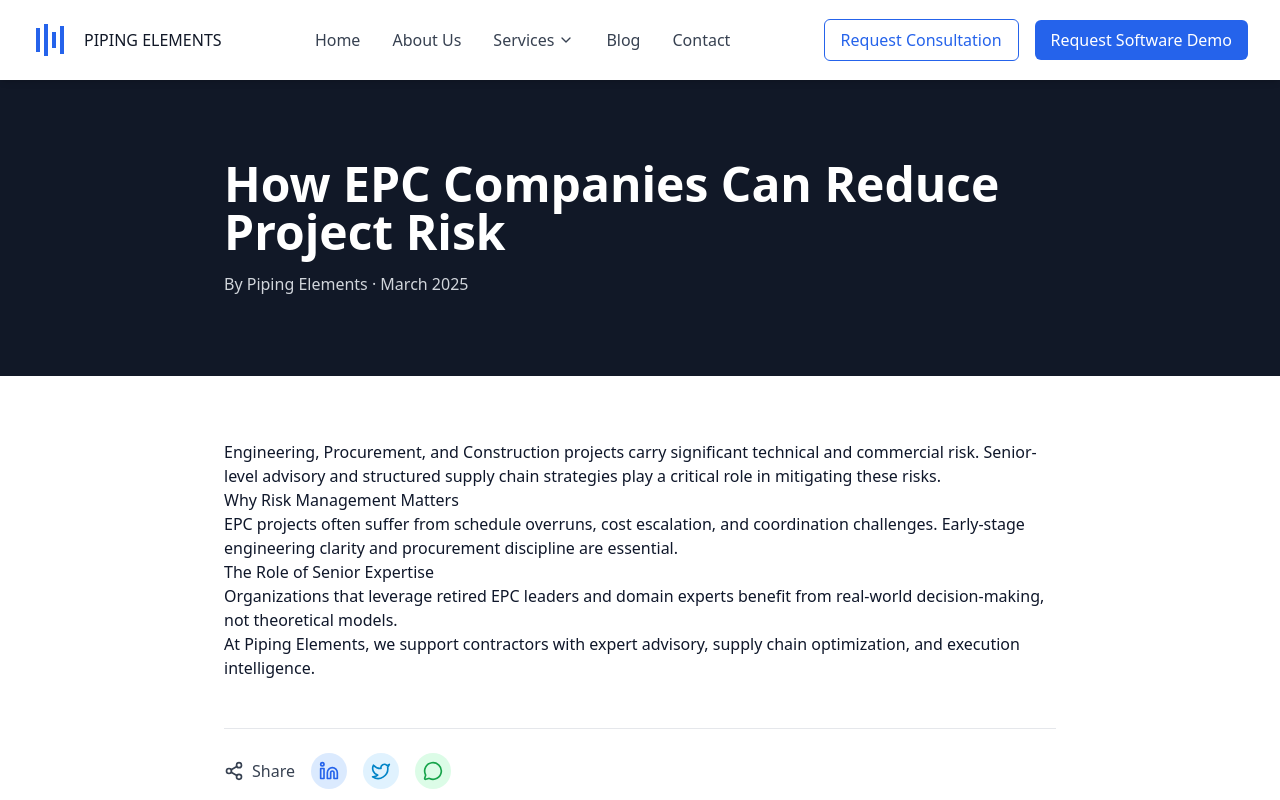
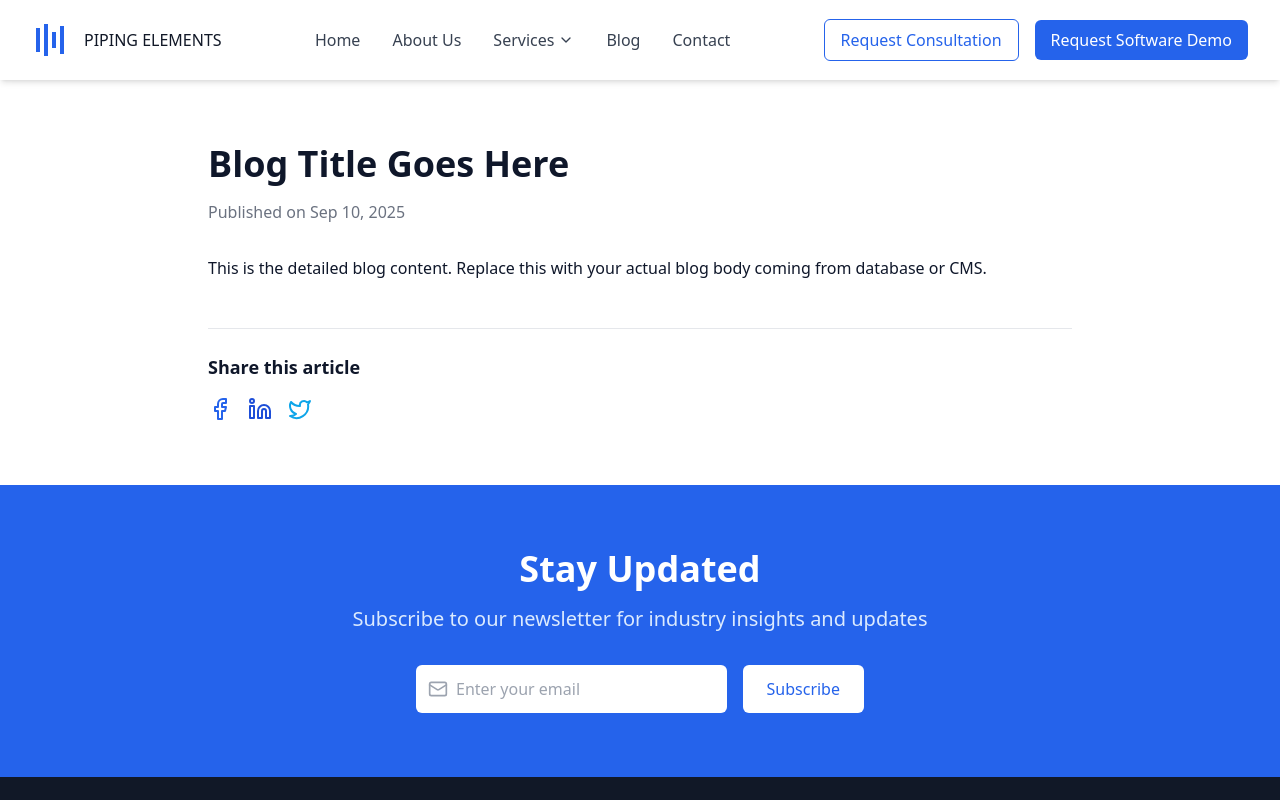
Before and after one commit to Muhammadshajid/piping-elements-website, a Next.js app: page /blog/1 in a window 1280 px wide. Shown: the top 800 px of the page. Built offline with nearby package versions, Linux system fonts and the light colour scheme; no server answers.

Commit message:
Update page.tsx

```diff
--- a/app/(site)/blog/[slug]/page.tsx
+++ b/app/(site)/blog/[slug]/page.tsx
@@ -2,106 +2,63 @@
 
 import { useEffect } from "react";
 import { usePathname } from "next/navigation";
-import {
-  Linkedin,
-  Twitter,
-  Share2,
-  MessageCircle,
-} from "lucide-react";
+import { Facebook, Linkedin, Twitter } from "lucide-react";
 import { trackPageView } from "@/lib/analytics";
 
-export default function BlogDetailPage() {
+export default function BlogDetailPage({ params }: { params: { slug: string } }) {
   const pathname = usePathname();
-  const url =
-    typeof window !== "undefined"
-      ? `${window.location.origin}${pathname}`
-      : "";
+  const url = `https://yourdomain.com${pathname}`;
 
   useEffect(() => {
-    trackPageView(pathname);
-  }, [pathname]);
+    trackPageView(`/blog/${params.slug}`);
+  }, [params.slug]);
 
   return (
-    <article className="bg-white">
-      {/* Hero */}
-      <section className="bg-gray-900 text-white py-20">
-        <div className="max-w-4xl mx-auto px-4 sm:px-6 lg:px-8">
-          <h1 className="text-4xl sm:text-5xl font-bold mb-4">
-            How EPC Companies Can Reduce Project Risk
+    <article className="max-w-4xl mx-auto px-4 py-16">
+      <h1 className="text-4xl font-bold mb-4">
+        Blog Title Goes Here
       </h1>
-          <p className="text-gray-300">
-            By Piping Elements · March 2025
-          </p>
-        </div>
-      </section>
 
-      {/* Content */}
-      <section className="py-16">
-        <div className="max-w-4xl mx-auto px-4 sm:px-6 lg:px-8">
-          <div className="prose prose-lg max-w-none">
-            <p>
-              Engineering, Procurement, and Construction projects carry
-              significant technical and commercial risk. Senior-level advisory
-              and structured supply chain strategies play a critical role in
-              mitigating these risks.
+      <p className="text-gray-500 mb-8">
+        Published on Sep 10, 2025
       </p>
 
-            <h2>Why Risk Management Matters</h2>
+      <div className="prose prose-lg max-w-none mb-12">
         <p>
-              EPC projects often suffer from schedule overruns, cost escalation,
-              and coordination challenges. Early-stage engineering clarity and
-              procurement discipline are essential.
-            </p>
-
-            <h2>The Role of Senior Expertise</h2>
-            <p>
-              Organizations that leverage retired EPC leaders and domain experts
-              benefit from real-world decision-making, not theoretical models.
-            </p>
-
-            <p>
-              At Piping Elements, we support contractors with expert advisory,
-              supply chain optimization, and execution intelligence.
+          This is the detailed blog content. Replace this with your actual blog
+          body coming from database or CMS.
         </p>
       </div>
 
       {/* Share */}
-          <div className="mt-12 border-t pt-6">
-            <div className="flex items-center gap-4">
-              <span className="text-gray-700 font-medium flex items-center gap-2">
-                <Share2 className="h-5 w-5" /> Share
-              </span>
+      <div className="border-t pt-6">
+        <h3 className="text-lg font-semibold mb-4">Share this article</h3>
+        <div className="flex gap-4">
+          <a
+            href={`https://www.facebook.com/sharer/sharer.php?u=${url}`}
+            target="_blank"
+            rel="noopener noreferrer"
+          >
+            <Facebook className="h-6 w-6 text-blue-600" />
+          </a>
 
           <a
             href={`https://www.linkedin.com/sharing/share-offsite/?url=${url}`}
             target="_blank"
             rel="noopener noreferrer"
-                className="p-2 rounded-full bg-blue-100 text-blue-600 hover:bg-blue-200"
           >
-                <Linkedin className="h-5 w-5" />
+            <Linkedin className="h-6 w-6 text-blue-700" />
           </a>
 
           <a
             href={`https://twitter.com/intent/tweet?url=${url}`}
             target="_blank"
             rel="noopener noreferrer"
-                className="p-2 rounded-full bg-sky-100 text-sky-600 hover:bg-sky-200"
           >
-                <Twitter className="h-5 w-5" />
-              </a>
-
-              <a
-                href={`https://wa.me/?text=${url}`}
-                target="_blank"
-                rel="noopener noreferrer"
-                className="p-2 rounded-full bg-green-100 text-green-600 hover:bg-green-200"
-              >
-                <MessageCircle className="h-5 w-5" />
+            <Twitter className="h-6 w-6 text-sky-500" />
           </a>
         </div>
       </div>
-        </div>
-      </section>
     </article>
   );
 }
```
Lines whose indentation alone changed are shown as unchanged.
